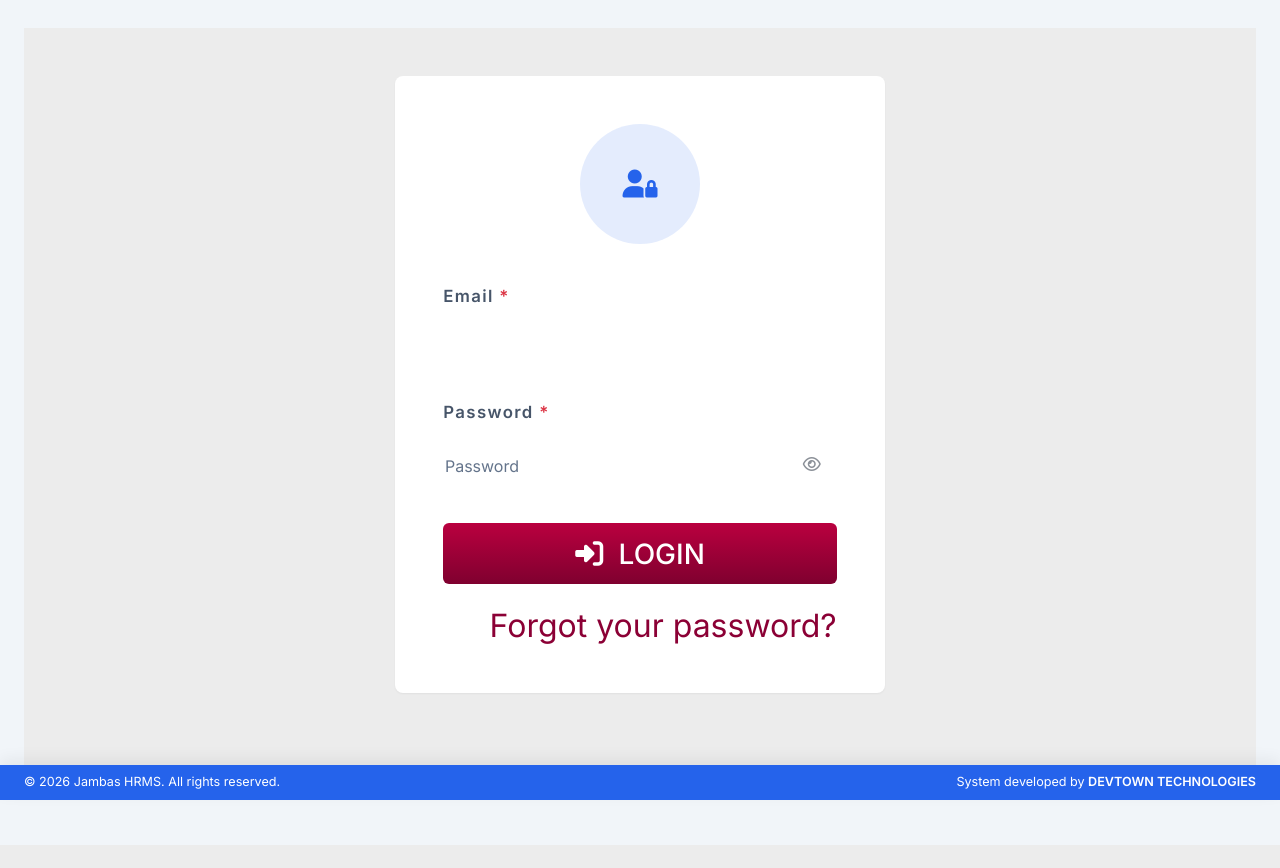
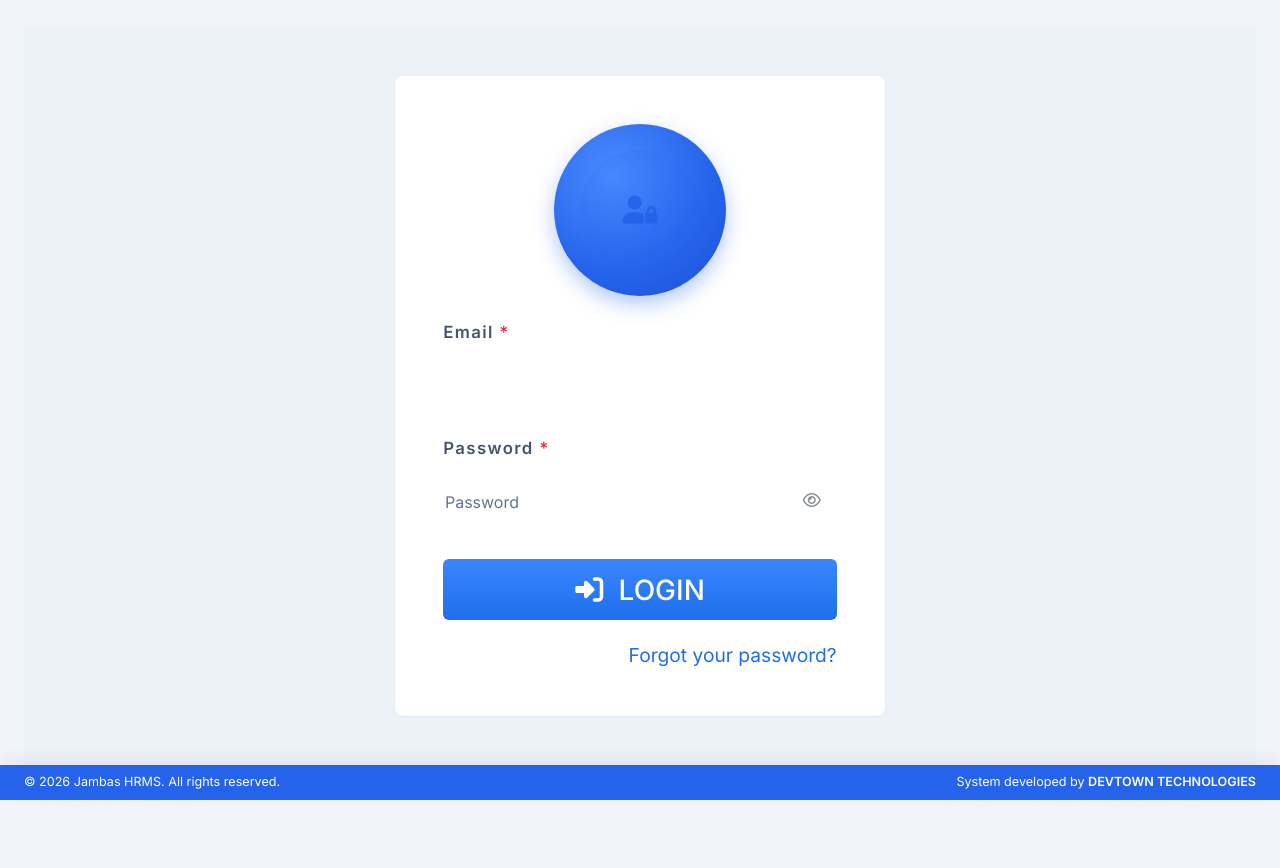
Before and after one commit to nekiwanuka/Jhrm-portal, a Django app: page /accounts/login/ in a window 1280 px wide. Before the commit the page ends 845 px from the top, so only its background shows below. Run offline with Django 4.2, Linux system fonts and the light colour scheme; data comes from the database, SQL or seed files in the repository.

Commit message:
Apply blue-themed login with logo backdrop

```diff
--- a/static/css/styles.css
+++ b/static/css/styles.css
@@ -1111,19 +1111,33 @@ main {
 }
 
 .auth-v2 {
-  background: #ececec;
+  background: #edf2f8;
 }
 
 .auth-card-v2 {
   border-radius: 1rem;
-  background: #f8f8f8;
+  background: #f8fbff;
   box-shadow: 0 10px 24px rgb(15 23 42 / 0.12);
 }
 
+.auth-logo-shell {
+  width: 172px;
+  height: 172px;
+  border-radius: 9999px;
+  display: flex;
+  align-items: center;
+  justify-content: center;
+  background: radial-gradient(circle at 35% 30%, #4b8dff 0%, #2563eb 60%, #1d4ed8 100%);
+  box-shadow: 0 8px 20px rgb(37 99 235 / 0.35);
+}
+
 .auth-logo-v2 {
-  width: 150px;
-  height: 150px;
+  width: 124px;
+  height: 124px;
   object-fit: contain;
+  border-radius: 0.9rem;
+  background: #ffffff;
+  padding: 0.35rem;
 }
 
 .auth-label-v2 {
@@ -1166,19 +1180,19 @@ main {
   font-weight: 700;
   color: #fff;
   border: 0;
-  background: linear-gradient(180deg, #ba003f 0%, #7f002f 100%);
+  background: linear-gradient(180deg, #3a86ff 0%, #1f6feb 100%);
 }
 
 .auth-btn-v2:hover,
 .auth-btn-v2:focus {
   color: #fff;
-  background: linear-gradient(180deg, #c00244 0%, #8a0033 100%);
+  background: linear-gradient(180deg, #5a9bff 0%, #2976f2 100%);
 }
 
 .auth-forgot-v2 {
-  color: #8b0035;
+  color: #1f6feb;
   text-decoration: none;
-  font-size: 2rem;
+  font-size: 1.2rem;
   line-height: 1.15;
 }
 
@@ -1187,9 +1201,14 @@ main {
 }
 
 @media (max-width: 768px) {
+  .auth-logo-shell {
+    width: 134px;
+    height: 134px;
+  }
+
   .auth-logo-v2 {
-    width: 118px;
-    height: 118px;
+    width: 92px;
+    height: 92px;
   }
 
   .auth-btn-v2 {
--- a/templates/accounts/login.html
+++ b/templates/accounts/login.html
@@ -7,13 +7,15 @@
       <div class="card auth-card auth-card-v2 border-0">
         <div class="card-body p-4 p-md-5">
           <div class="text-center mb-4">
-            {% if branding.logo %}
-              <img src="{{ branding.logo.url }}" alt="{{ branding.app_name }}" class="auth-logo-v2 mb-3">
-            {% else %}
-              <div class="auth-badge auth-badge-minimal mb-3 mx-auto">
-                <i class="fa-solid fa-user-lock"></i>
+            <div class="auth-logo-shell mb-3 mx-auto">
+              {% if branding.logo %}
+                <img src="{{ branding.logo.url }}" alt="{{ branding.app_name }}" class="auth-logo-v2">
+              {% else %}
+                <div class="auth-badge auth-badge-minimal mx-auto">
+                  <i class="fa-solid fa-user-lock"></i>
+                </div>
+              {% endif %}
               </div>
-            {% endif %}
           </div>
 
           <form method="post" class="auth-form-v2" novalidate>
```
